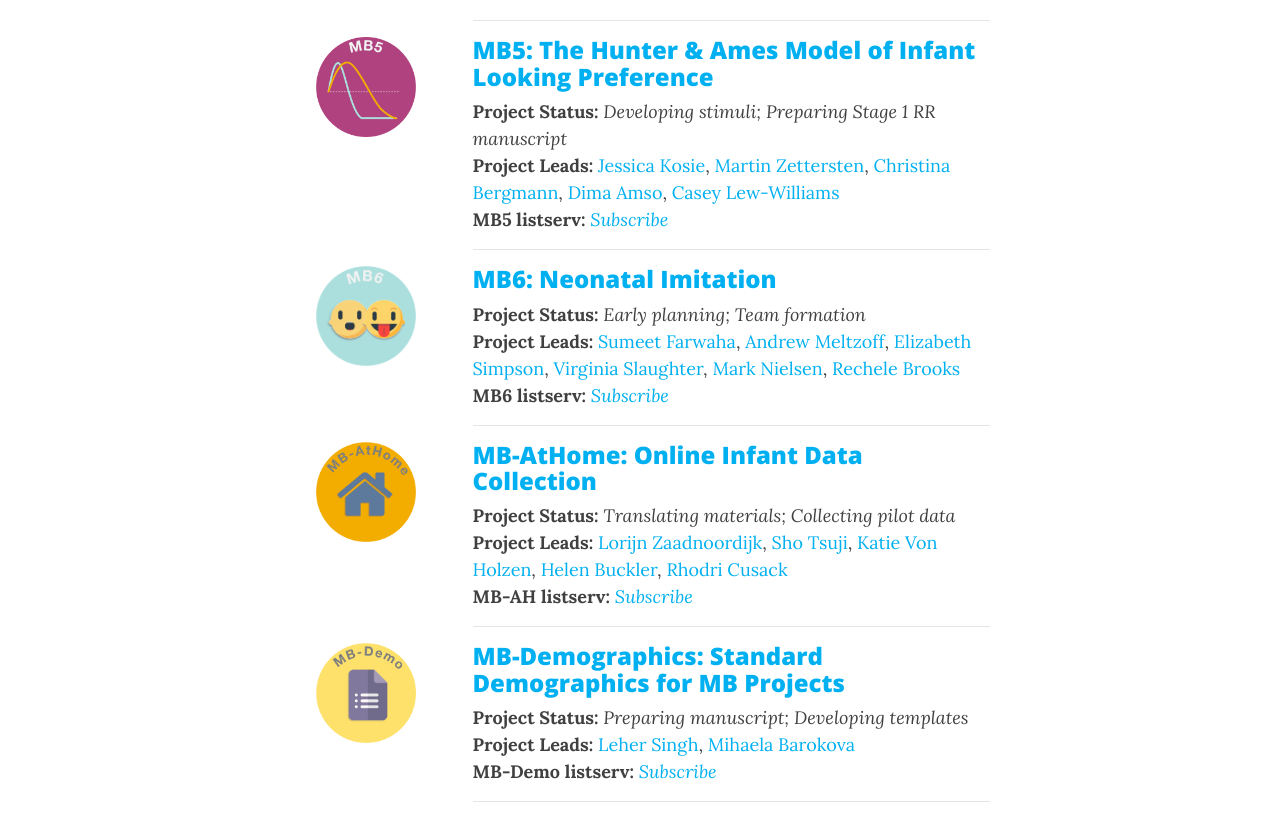
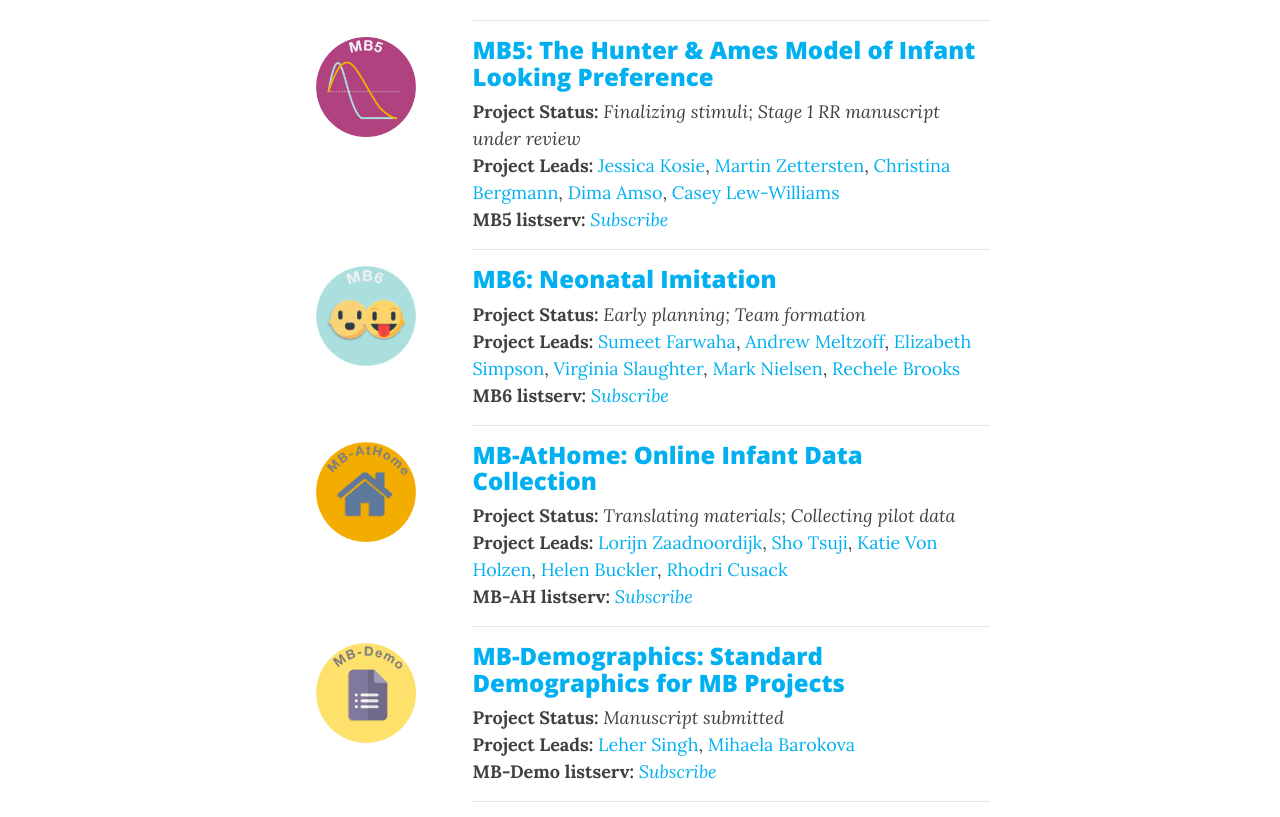
Before and after one commit to manybabies/manybabies.github.io, a Jekyll site: the page built from get_involved.md, in a window 1280 px wide and 1400 px high, scrolled down 2874 px. Shown: the part 160-977 px from the top of the window. Built offline with Jekyll 4.4.1, drawn with Linux system fonts in a browser that asks for light colours; nearby versions of some CDN libraries; some web fonts are replaced.

Commit message:
Update get_involved.md

```diff
--- a/get_involved.md
+++ b/get_involved.md
@@ -138,7 +138,7 @@
       </div>
       <div class="col-sm-9">
         <h3><a href="{{site.baseurl}}{% link MB5.md %}">MB5: The Hunter & Ames Model of Infant Looking Preference</a></h3>
-        <b>Project Status:</b> <i>Developing stimuli; Preparing Stage 1 RR manuscript</i><br>
+        <b>Project Status:</b> <i>Finalizing stimuli; Stage 1 RR manuscript under review</i><br>
         <b>Project Leads:</b> <a href="mailto:jkosie@princeton.edu">Jessica Kosie</a>, <a href="mailto:martincz@princeton.edu">Martin Zettersten</a>,
           <a href="mailto:chbergma@uni-osnabrueck.de">Christina Bergmann</a>, <a href="mailto:da2959@columbia.edu">Dima Amso</a>, <a href="mailto:caseylw@princeton.edu">Casey Lew-Williams</a><br>
         <b>MB5 listserv:</b> <a href="https://mailman.stanford.edu/mailman/listinfo/manybabies5"><i>Subscribe</i></a>
@@ -175,7 +175,7 @@
       </div>
       <div class="col-sm-9">
         <h3><a href="{{site.baseurl}}{% link MB-demographics.md %}">MB-Demographics: Standard Demographics for MB Projects</a></h3>
-        <b>Project Status:</b> <i>Preparing manuscript; Developing templates</i><br>
+        <b>Project Status:</b> <i>Manuscript submitted</i><br>
         <b>Project Leads:</b> <a href="mailto:leher.singh.nus@gmail.com">Leher Singh</a>, <a href="mailto:mihaela.barokova@gmail.com">Mihaela Barokova</a><br>
         <b>MB-Demo listserv:</b> <a href="https://mailman.stanford.edu/mailman/listinfo/manybabies-demographics"><i>Subscribe</i></a>
         <hr>
```
